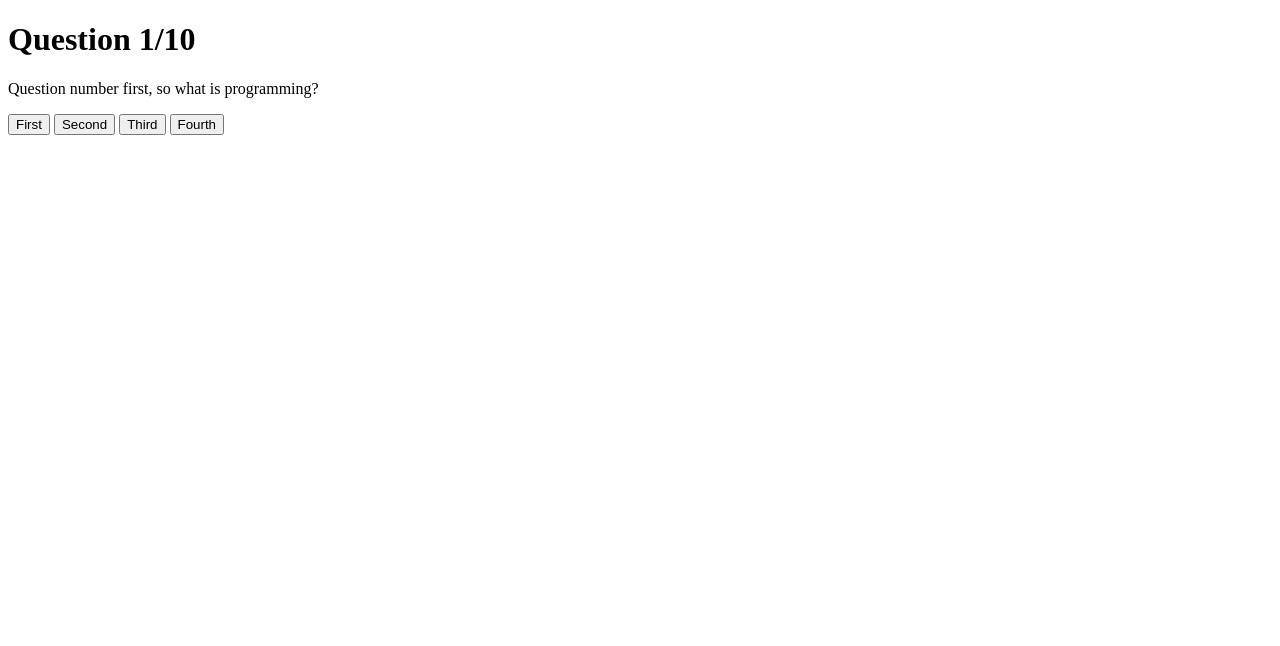
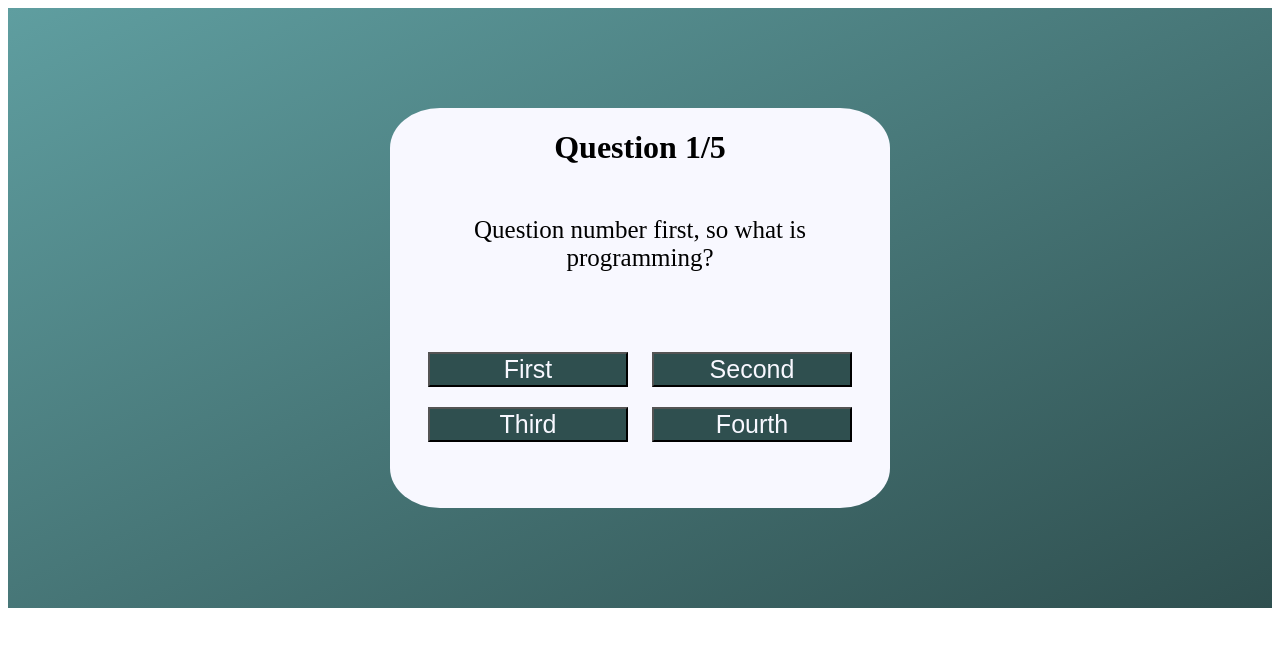
Before and after one commit to Hoday04/Test, a plain HTML site: page index.html in a window 1280 px wide. Drawn offline with Linux system fonts and the light colour scheme.

Commit message:
Update index.html

```diff
--- a/index.html
+++ b/index.html
@@ -1,23 +1,26 @@
 <!DOCTYPE html>
-<html lang=f="style.css">
-    <script type="text/javascript">
-
-    </script>
+<html lang="en">
+<head>
+    <meta charset="UTF-8">
+    <meta name="viewport" content="width=device-width, initial-scale=1.0">
+    <title>Test</title>
+    <link rel="stylesheet" href="style.css">
 </head>
-<body>
+<body onLoad="ButtonText()">
     <div class="BG">
         <div class="Main">
             <div>
-                <h1>Question 1/10</h1>
+                <h1>Question 1/5</h1>
                 <p class="Question">Question number first, so what is programming?</p>
-                <div class="ButtonCont">
-                    <button>First</button>
-                    <button>Second</button>
-                    <button>Third</button>
-                    <button>Fourth</button>
+                <div class="ButtonCont" id="ButtonCont">
+                    <button onClick="CheckAnswer(0);">First</button>
+                    <button onClick="CheckAnswer(1);">Second</button>
+                    <button onClick="CheckAnswer(2);">Third</button>
+                    <button onClick="CheckAnswer(3);">Fourth</button>
                 </div>
             </div>
         </div>
     </div>
+    <script src="script.js"></script>
 </body>
 </html>
```
